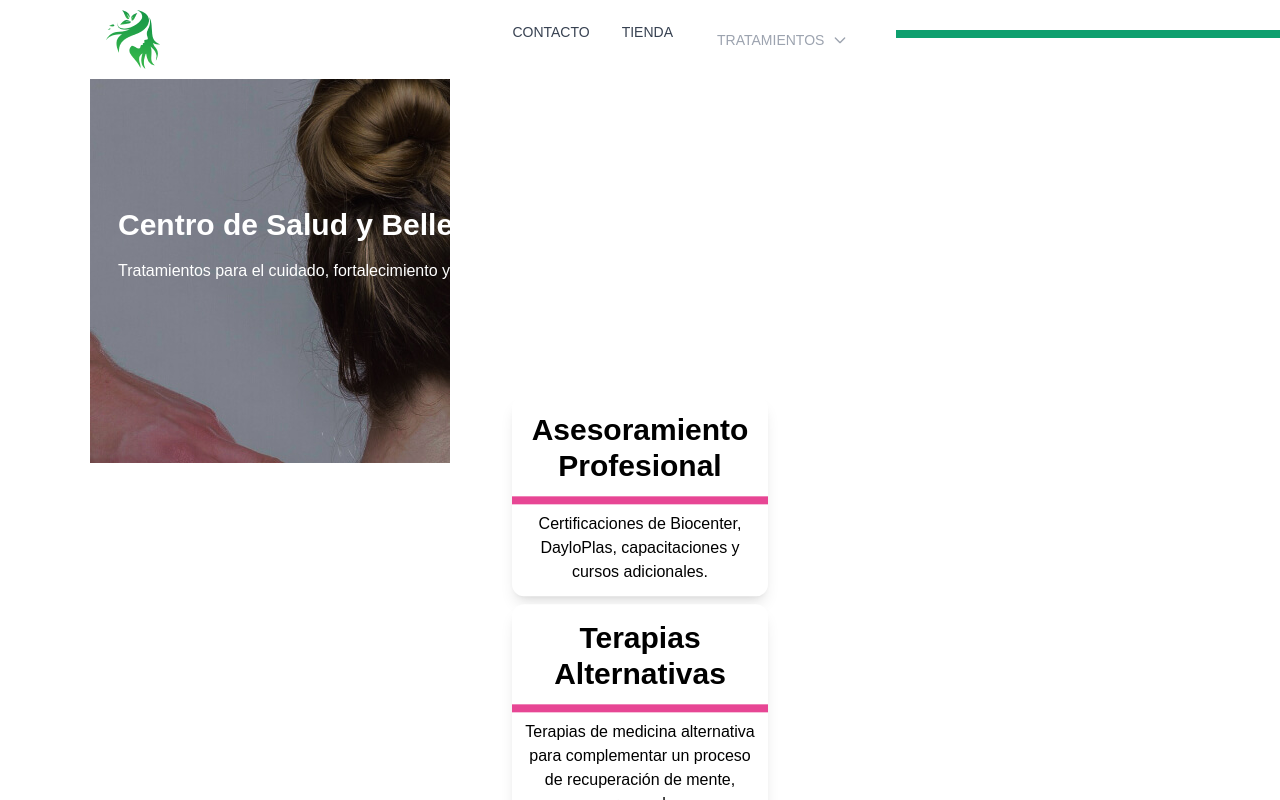
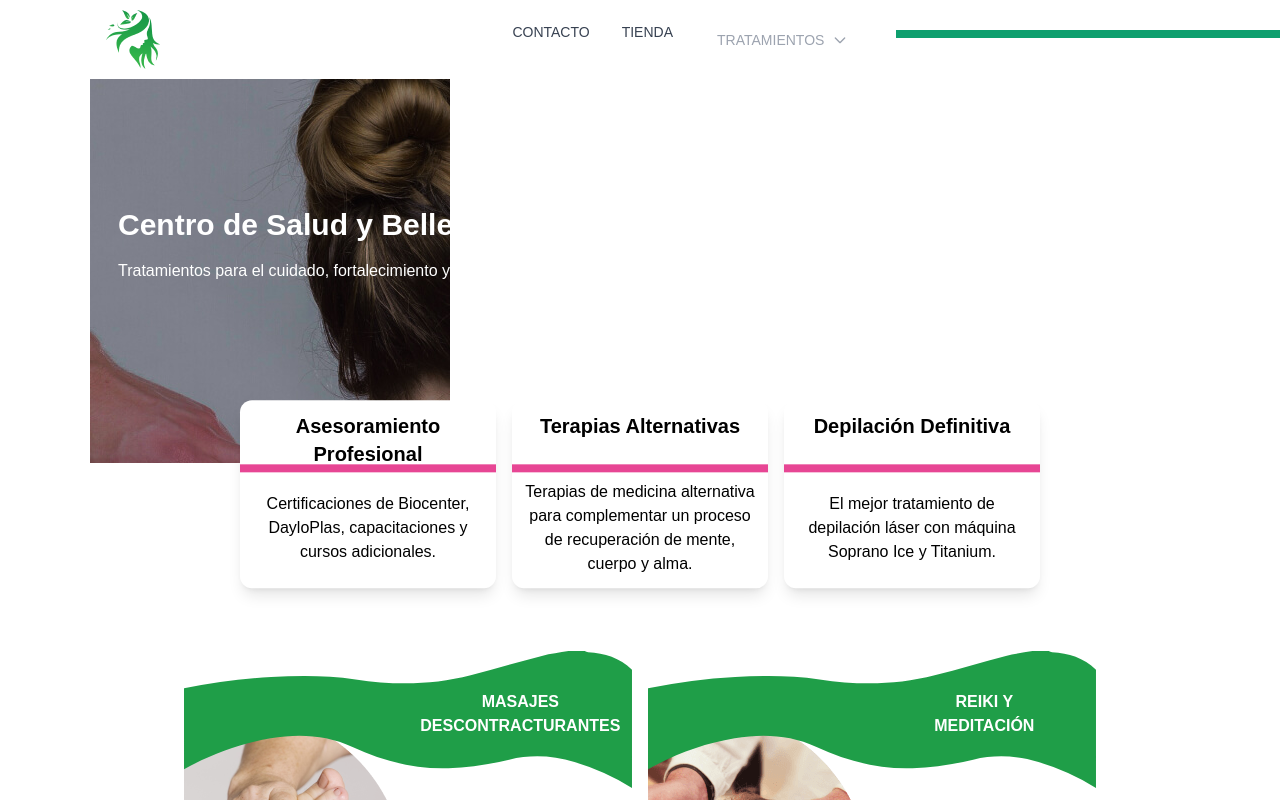
Before and after one commit to Julian1993ARG/salud-y-belleza, a Next.js app: page / in a window 1280 px wide. Shown: the top 800 px of the page. Built offline with nearby package versions, Linux system fonts and the light colour scheme.

Commit message:
landing Card css finish

```diff
--- a/app/components/card.tsx
+++ b/app/components/card.tsx
@@ -6,9 +6,12 @@ interface Props {
 
 export default function card ({ title, description }: Props) {
   return (
-    <div className='bg-white -translate-y-1/3 w-64 flex justify-center items-center text-center flex-row flex-wrap gap-2 rounded-xl shadow-lg select-none py-3'>
-      <h2 className='p-1'>{title}</h2>
-      <div className='w-full h-2 bg-pink-500' />
+    <div className='min-h-[188px] bg-white -translate-y-1/3 w-64 flex justify-center text-center flex-row flex-wrap gap-2 rounded-xl shadow-lg select-none py-3'>
+      <div className='w-full'>
+        <h2 className='block h-[3.25rem]'>{title}</h2>
+        <div className='w-full h-2 bg-pink-500' />
+      </div>
+
       <p className='px-2'>
         {description}
       </p>
--- a/app/page.tsx
+++ b/app/page.tsx
@@ -25,7 +25,7 @@ export default function Page () {
           priority
         />
       </section>
-      <section className='relative bg-white w-full flex flex-col justify-center items-center gap-y-4 '>
+      <section className='relative bg-white w-full flex flex-wrap justify-center items-center gap-4 '>
         {
           cardText.map(card => (
             <Card
--- a/styles/globals.css
+++ b/styles/globals.css
@@ -48,7 +48,7 @@
 
   h2,
   .h2 {
-    @apply font-primary text-xl font-bold md:text-3xl;
+    @apply font-primary text-xl font-bold ;
   }
 
   h3,
```
